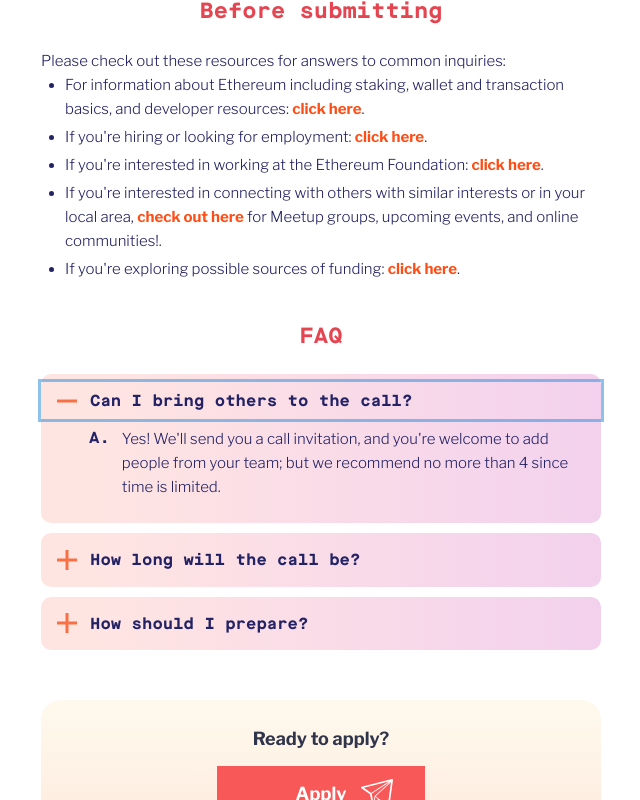
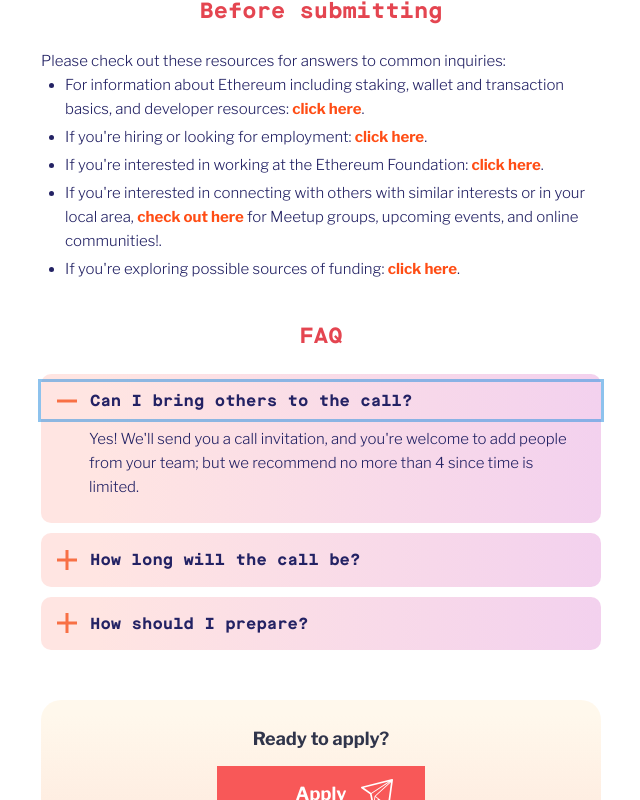
Before and after one commit to JacksonBernier523/esp-website, a Next.js app: page /applicants/office-hours in a window 1280 px wide. Both pictures are taken after a click on the button "Can I bring others to the call?". Shown: the part 3020-3820 px from the top of the page, without its empty margins (319-959 px from the left). Built offline with nearby package versions, Linux system fonts and the light colour scheme.

Commit message:
chore: remove A. from FAQ items

```diff
--- a/src/components/UI/FAQItem.tsx
+++ b/src/components/UI/FAQItem.tsx
@@ -1,4 +1,4 @@
-import { AccordionButton, AccordionItem, AccordionPanel, Box, Flex } from '@chakra-ui/react';
+import { AccordionButton, AccordionItem, AccordionPanel, Box, Stack } from '@chakra-ui/react';
 import { FC } from 'react';
 
 import { MinusIcon, PlusIcon } from '../../components/UI/icons';
@@ -32,12 +32,7 @@
             </Box>
           </AccordionButton>
           <AccordionPanel pb={4}>
-            <Flex ml={8}>
-              <Box mr={3}>
-                <FAQQuestion>A.</FAQQuestion>
-              </Box>
-              <Box maxW='92%'>{children}</Box>
-            </Flex>
+            <Stack ml={8}>{children}</Stack>
           </AccordionPanel>
         </>
       )}
```
